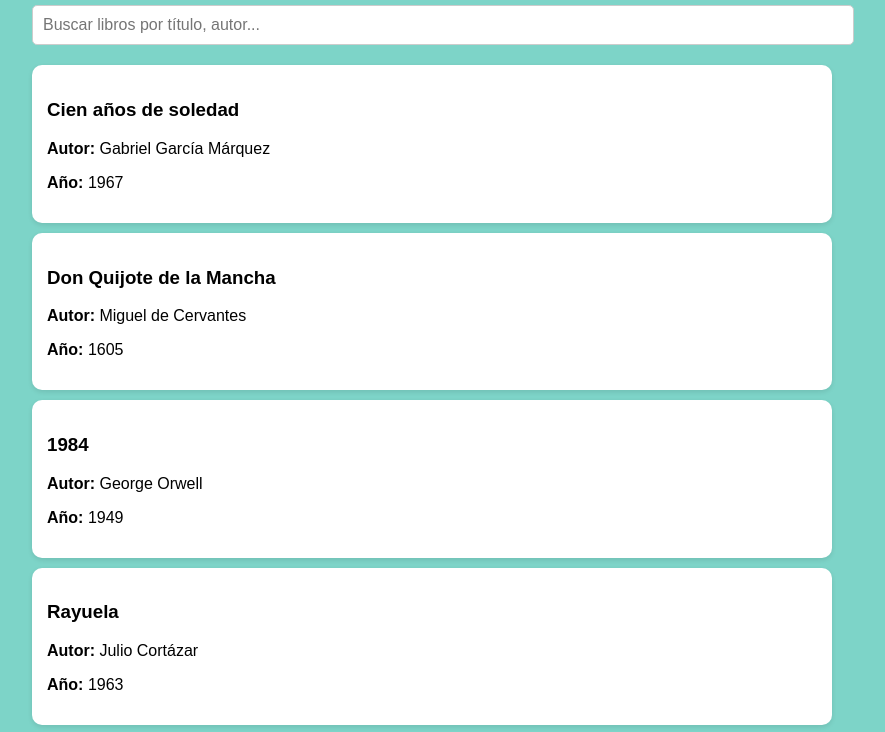
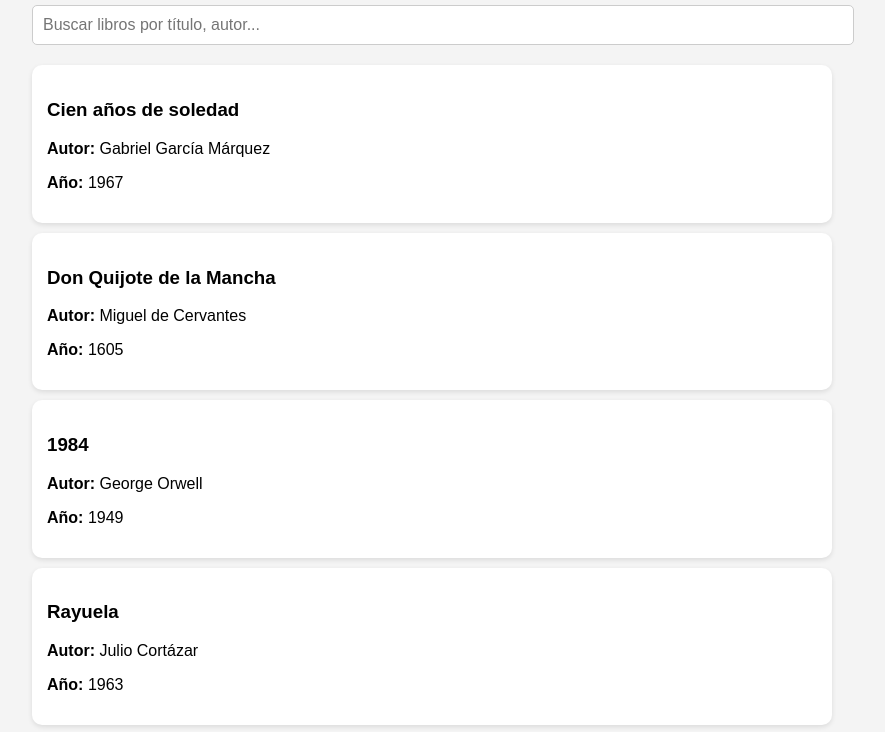
Before and after one commit to JavierRochaS/JavierRochaS.github.io, a plain HTML site: page index.html in a window 1280 px wide. Shown: the part 94-826 px from the top of the page, without its empty margins (208-1093 px from the left). Drawn offline with Linux system fonts and the light colour scheme.

Commit message:
Update b.css

```diff
--- a/b.css
+++ b/b.css
@@ -2,7 +2,7 @@ body {
     font-family: Arial, sans-serif;
     margin: 0;
     padding: 0;
-    background: hsl(172, 50%, 66%);
+    background: #f4f4f4;
   }
 
 .container {
```
